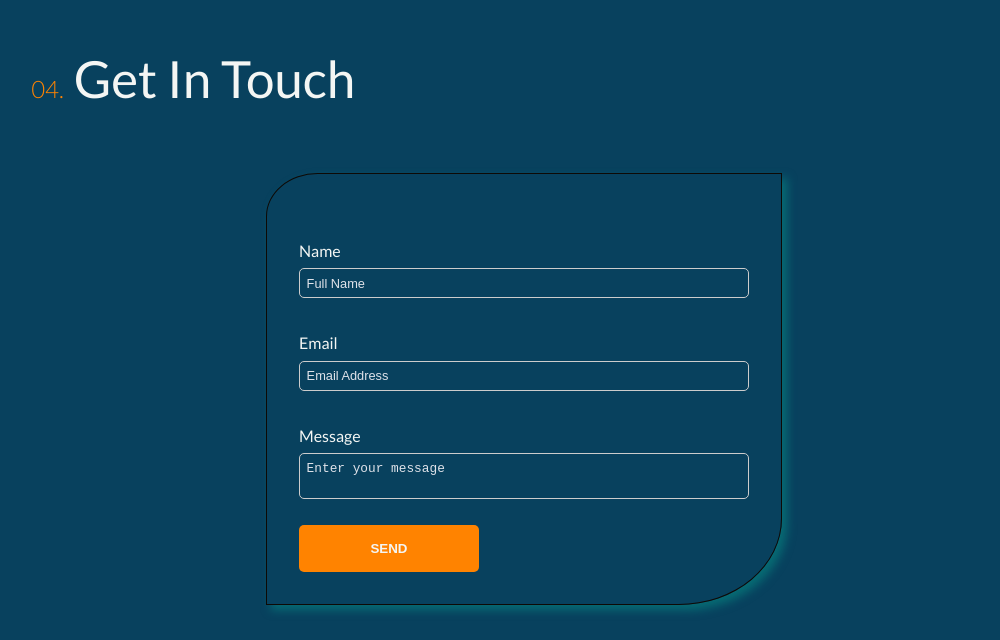
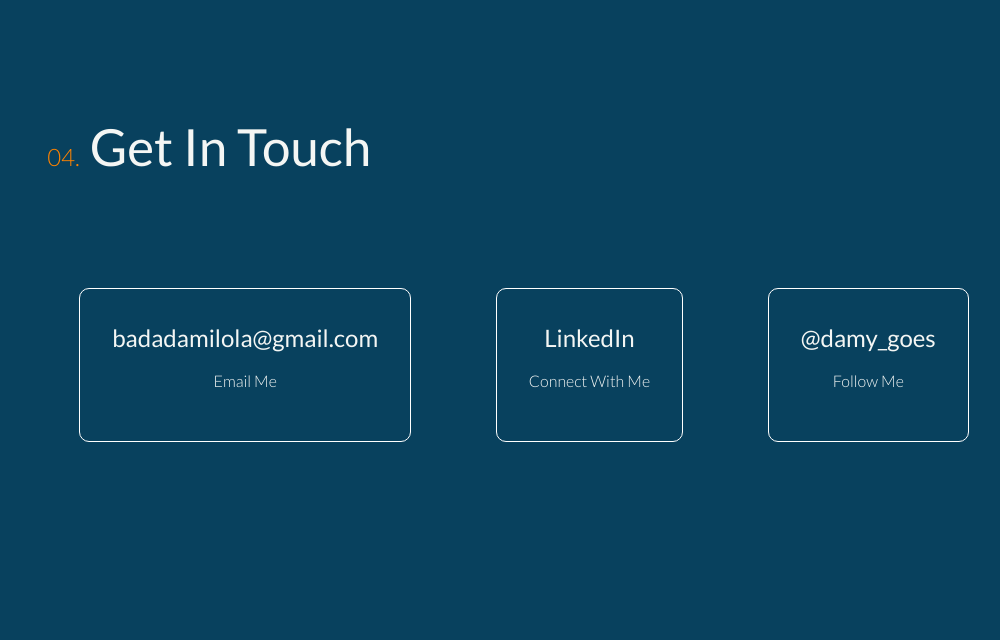
Before and after one commit to damygoes/damilolabada-portfolio, a website: page index.html in a window 1280 px wide. Shown: the part 2683-3323 px from the top of the page, without its empty margins (116-1116 px from the left). Drawn offline with Linux system fonts and the light colour scheme.

Commit message:
contact section redesigned

```diff
--- a/index.html
+++ b/index.html
@@ -358,7 +358,8 @@
             <p>I am currently seeking job opportunities and collaborations</p>
           </div> -->
 
-          <div class="form-field-container">
+          <!-- <div class="form-field-container">
+
             <form action="mailto:badadamilola@gmail.com" method="post">
               <label for="name">Name </label>
               <input
@@ -386,6 +387,26 @@
                 Send
               </button>
             </form>
+          </div> -->
+          <div class="cards-wrapper">
+            <a href="mailto: badadamilola@gmail.com" target="_blank"
+              ><div class="card">
+                <h4>badadamilola@gmail.com</h4>
+                <h5>Email Me</h5>
+              </div></a
+            >
+            <a href="https://www.linkedin.com/in/damilolabada/" target="_blank"
+              ><div class="card">
+                <h4>LinkedIn</h4>
+                <h5>Connect With Me</h5>
+              </div></a
+            >
+            <a href="https://twitter.com/damy_goes" target="_blank"
+              ><div class="card">
+                <h4>@damy_goes</h4>
+                <h5>Follow Me</h5>
+              </div></a
+            >
           </div>
         </div>
       </div>
--- a/scss/main.scss
+++ b/scss/main.scss
@@ -232,12 +232,14 @@
 
 #contact {
   height: 100vh;
-  overflow: hidden;
+  // overflow: hidden;
 
   .container {
     display: flex;
     flex-direction: column;
-    padding: 2em;
+    // justify-content: center;
+    padding: 3em;
+    height: 100vh;
     // border: 1px solid yellow;
     overflow: hidden;
 
@@ -246,7 +248,7 @@
       font-weight: 400;
       text-transform: capitalize;
       margin-bottom: 0.5em;
-      margin-top: 2em;
+      margin-top: 3em;
       text-align: left;
 
       .page-number {
@@ -256,111 +258,53 @@
       }
     }
 
-    .form-wrapper {
+    .form-wrapper{
       display: flex;
-      justify-content: center;
-      align-items: center;
-      margin: 0;
-      padding: 2em;
-      overflow: hidden;
-      // border: 1px solid yellow;
-      .contact-cta {
-        // display: flex;
-        // flex-direction: column;
-        // justify-content: center;
-        // align-items: center;
-        // height: 50%;
+
+      .cards-wrapper{
+        display: flex;
+        justify-content: space-between;
+        align-items: center;
+        width: 100%;
+        padding: 2em;
+        margin-top: 3em;
+        text-align: center;
+        // height: 100%;
         // border: 1px solid red;
 
-        .question {
-          font-size: 2.5rem;
-          font-weight: 700;
-          text-transform: capitalize;
-          padding: 0.5em 0.5em 0em 0.5em;
-
-          & + p {
-            display: block;
-            font-size: 1rem;
-            font-weight: 400;
-            padding: 0.5em 1em 1em 1em;
-            text-align: center;
-            word-wrap: normal;
-          }
-        }
-      }
-
-      .form-field-container {
-        height: 100%;
-        width: 80%;
-        display: flex;
-        justify-content: center;
-        // border: 1px solid orange;
-
-        form {
+        .card{
           display: flex;
           flex-direction: column;
+          align-items: center;
           justify-content: center;
+          border: 1px solid white;
+          border-radius: 10px;
           padding: 2em;
-          height: 100%;
-          width: 70%;
-          border: 1px solid $dark-color;
-          border-radius: 10% 0 20% 0;
-          box-shadow: 5px 5px 10px 0.1px $secondary-color;
-
-          .form-btn {
-            width: 40%;
-            transition: $transition-effect;
-
-            &:hover {
-              background-color: $secondary-color;
-            }
+          cursor: pointer;
+          transition: 200ms all ease-in;
+          &:hover{
+            border: none;
+            background-color: $primary-color;
+            color: $primary-text-color;
           }
 
-          label {
-            padding: 1em 1em 0.3em 0;
-            margin-top: 1em;
-            display: inline-block;
+          h4{
+            font-size: 1.5rem;
+            font-weight: 400;
           }
 
-          input[type="text"],
-          textarea {
-            width: 100%;
-            padding: 0.5em;
-            border: 1px solid #ccc;
-            border-radius: 5px;
-            background-color: transparent;
-            color: #fff;
+          h5{
+            font-size: 1rem;
+            font-weight: 300;
+            margin: 1em 0;
           }
 
-          input[type="text"] {
-            height: 10%;
-          }
+        }
 
-          textarea {
-            height: 30%;
-            margin-bottom: 2em;
-          }
-
-          input::placeholder,
-          textarea::placeholder {
-            color: $light-color;
-            font-size: 0.8rem;
-            font-weight: 100;
-
-          }
-
-          textarea::placeholder {
-            padding: 0em;
-          }
-          textarea::-webkit-resizer {
-            display: none;
-          }
-          // input[type=text],input[type=text]::placeholder{
-          //   color:#ffffff;
-          //  }
-        }
       }
     }
+
+
   }
 }
 
```
Also changed, not shown: css/main.css, 1 other file.
